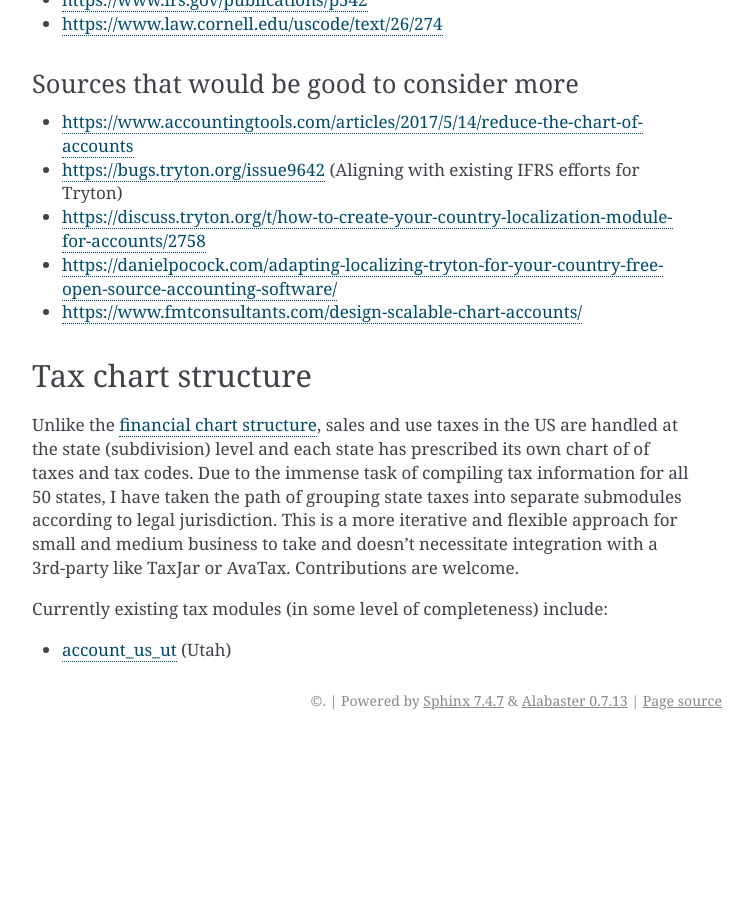
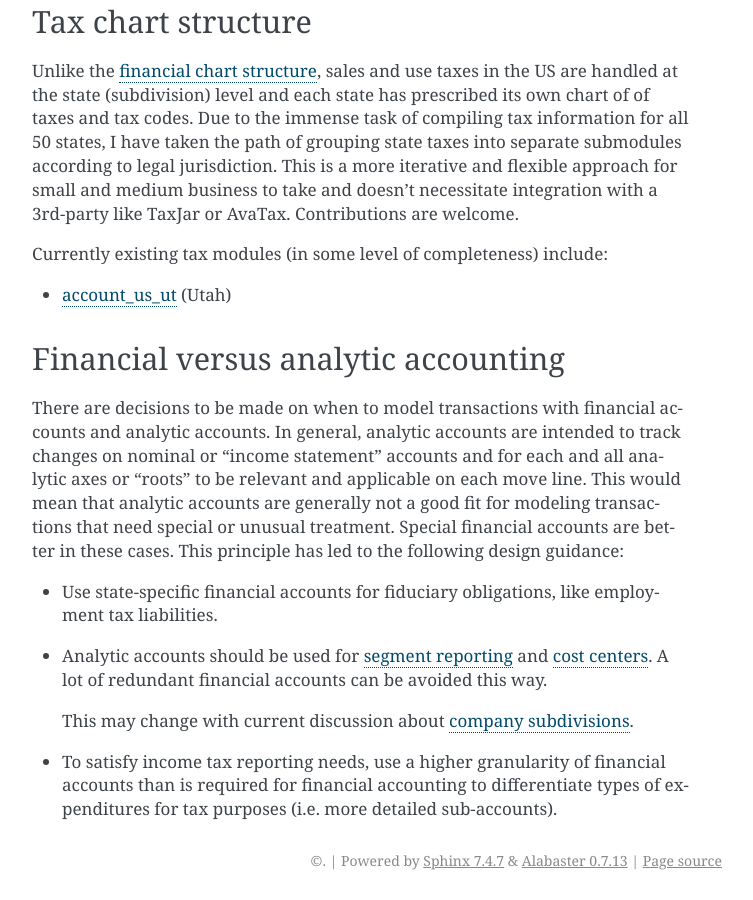
Before and after one commit to austinrutta/account_us, a Sphinx documentation site: the page built from doc/design.rst, in a window 1280 px wide and 900 px high, scrolled down 1476 px. Shown: the whole window, without its empty margins (388-1141 px from the left). Built offline with Sphinx 7.4.7, drawn with Linux system fonts in a browser that asks for light colours; before the commit the page ends 2216 px from its top, so only the background shows below that; some of the changed text lies outside the part shown.

Commit message:
Updated docs about analytic accounting approach

```diff
--- a/doc/design.rst
+++ b/doc/design.rst
@@ -43,7 +28,7 @@ Sources consulted
 * https://github.com/tryton/account_fr and https://github.com/tryton/account_be (for help with Tryton account types and general inspiration)
 * https://en.wikipedia.org/wiki/Chart_of_accounts
 * https://web.archive.org/web/20160825052543/https://nccs.urban.org/projects/ucoa.cfm
-  * and derivative Tryton module (archived): https://code.google.com/archive/p/tryton-ucoa/
+    * and derivative Tryton module (archived): https://code.google.com/archive/p/tryton-ucoa/
 * http://www.ifrs-gaap.com/en/chart-of-accounts-us-gaap/
 * http://www.ifrs-gaap.com/en/basic-IFRS-chart-of-accounts/
 * https://www.gaap.cz/sites/default/files/upload/pdf/1-GAAP-IFRS.pdf
@@ -83,6 +68,30 @@ Currently existing tax modules (in some level of completeness) include:
 
 -  `account_us_ut <https://github.com/pentandra/account_us_ut>`_ (Utah)
 
+Financial versus analytic accounting
+------------------------------------
+
+There are decisions to be made on when to model transactions with financial
+accounts and analytic accounts. In general, analytic accounts are intended to
+track changes on nominal or "income statement" accounts and for each and all
+analytic axes or "roots" to be relevant and applicable on each move line. This
+would mean that analytic accounts are generally not a good fit for modeling
+transactions that need special or unusual treatment. Special financial accounts
+are better in these cases. This principle has led to the following design
+guidance:
+
+- Use state-specific financial accounts for fiduciary obligations, like
+  employment tax liabilities.
+
+- Analytic accounts should be used for `segment reporting`_ and `cost
+  centers`_. A lot of redundant financial accounts can be avoided this way.
+
+  This may change with current discussion about `company subdivisions`_.
+
+- To satisfy income tax reporting needs, use a higher granularity of financial
+  accounts than is required for financial accounting to differentiate types of
+  expenditures for tax purposes (i.e. more detailed sub-accounts).
+
 .. _GAAP: https://en.wikipedia.org/wiki/Generally_Accepted_Accounting_Principles_(United_States)
 .. _IFRS: https://en.wikipedia.org/wiki/International_Financial_Reporting_Standards
 .. _segment reporting: https://asc.fasb.org/section&trid=2134533
```
Also changed, not shown: other parts of doc/design.rst (+0 -15 lines).
